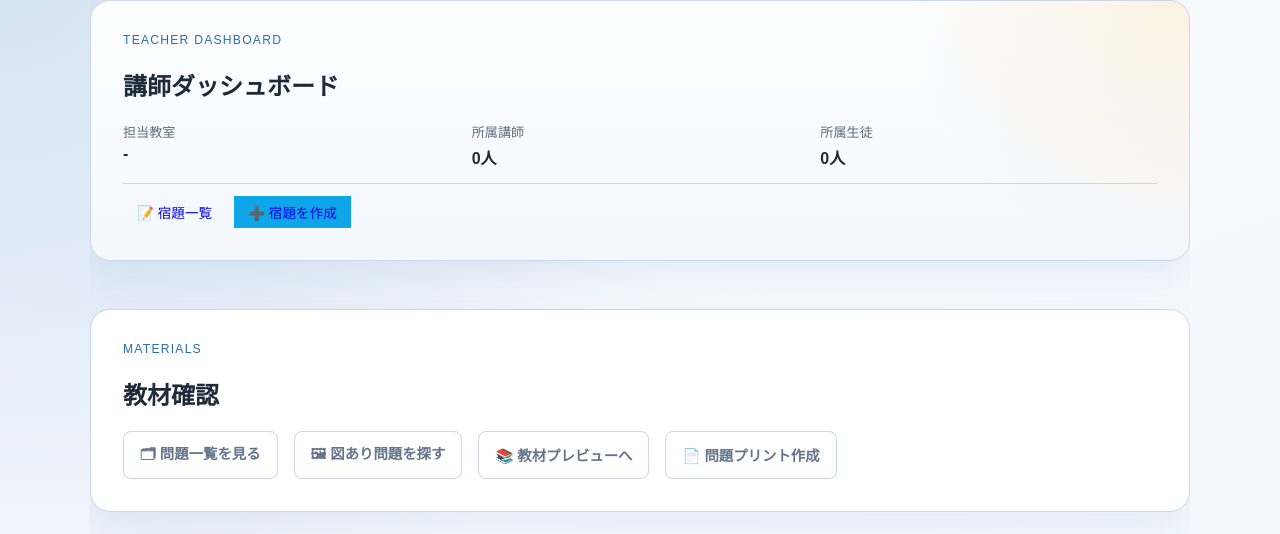
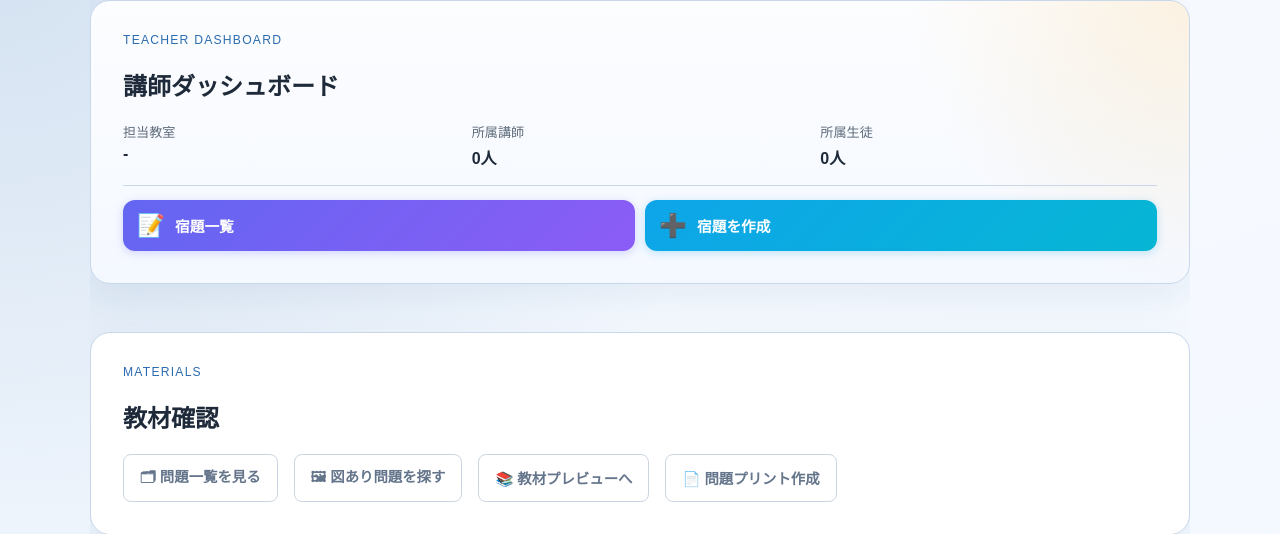
Before and after one commit to lchancos1225-pixel/ai-juku, a Python web app: template ai_school/app/templates/teacher_dashboard.html in a window 1280 px wide. Shown: the part 57-591 px from the top of the page. Run offline with Jinja, Linux system fonts and the light colour scheme; the template is opened without the code that fills it, so the values that code supplies are empty; some libraries are stand-ins or nearby versions.

Commit message:
teacher_dashboard: クイックナビをカード型グラデーションボタンに改善

```diff
--- a/ai_school/app/templates/teacher_dashboard.html
+++ b/ai_school/app/templates/teacher_dashboard.html
@@ -9,11 +9,23 @@
     <div><span>所属生徒</span><strong>{{ students|length }}人</strong></div>
   </div>
   {# クイックナビゲーション #}
-  <div style="display:flex;flex-wrap:wrap;gap:8px;margin-top:14px;padding-top:12px;border-top:1px solid var(--border,#e2e8f0);">
-    <a href="/teachers/homework" class="primary-button" style="font-size:0.85rem;padding:6px 14px;text-decoration:none;">📝 宿題一覧</a>
-    <a href="/teachers/homework/create" class="primary-button" style="font-size:0.85rem;padding:6px 14px;text-decoration:none;background:#0ea5e9;">➕ 宿題を作成</a>
+  <div style="display:grid;grid-template-columns:repeat(auto-fit,minmax(150px,1fr));gap:10px;margin-top:16px;padding-top:14px;border-top:1px solid var(--border,#e2e8f0);">
+    <a href="/teachers/homework" style="display:flex;align-items:center;gap:10px;padding:12px 14px;border-radius:12px;background:linear-gradient(135deg,#6366f1 0%,#8b5cf6 100%);color:#fff;text-decoration:none;font-weight:700;font-size:0.92rem;box-shadow:0 2px 8px rgba(99,102,241,0.25);transition:transform 0.15s,box-shadow 0.15s;"
+       onmouseover="this.style.transform='translateY(-2px)';this.style.boxShadow='0 4px 14px rgba(99,102,241,0.35)'" onmouseout="this.style.transform='';this.style.boxShadow='0 2px 8px rgba(99,102,241,0.25)'">
+      <span style="font-size:1.4rem;">📝</span>
+      <span>宿題一覧</span>
+    </a>
+    <a href="/teachers/homework/create" style="display:flex;align-items:center;gap:10px;padding:12px 14px;border-radius:12px;background:linear-gradient(135deg,#0ea5e9 0%,#06b6d4 100%);color:#fff;text-decoration:none;font-weight:700;font-size:0.92rem;box-shadow:0 2px 8px rgba(14,165,233,0.25);transition:transform 0.15s,box-shadow 0.15s;"
+       onmouseover="this.style.transform='translateY(-2px)';this.style.boxShadow='0 4px 14px rgba(14,165,233,0.35)'" onmouseout="this.style.transform='';this.style.boxShadow='0 2px 8px rgba(14,165,233,0.25)'">
+      <span style="font-size:1.4rem;">➕</span>
+      <span>宿題を作成</span>
+    </a>
     {% if classroom %}
-    <a href="/board/{{ classroom.classroom_id }}" class="secondary-link" style="font-size:0.85rem;padding:6px 14px;">📋 掲示板</a>
+    <a href="/board/{{ classroom.classroom_id }}" style="display:flex;align-items:center;gap:10px;padding:12px 14px;border-radius:12px;background:linear-gradient(135deg,#f59e0b 0%,#f97316 100%);color:#fff;text-decoration:none;font-weight:700;font-size:0.92rem;box-shadow:0 2px 8px rgba(245,158,11,0.25);transition:transform 0.15s,box-shadow 0.15s;"
+       onmouseover="this.style.transform='translateY(-2px)';this.style.boxShadow='0 4px 14px rgba(245,158,11,0.35)'" onmouseout="this.style.transform='';this.style.boxShadow='0 2px 8px rgba(245,158,11,0.25)'">
+      <span style="font-size:1.4rem;">📋</span>
+      <span>掲示板</span>
+    </a>
     {% endif %}
   </div>
 </section>
```
